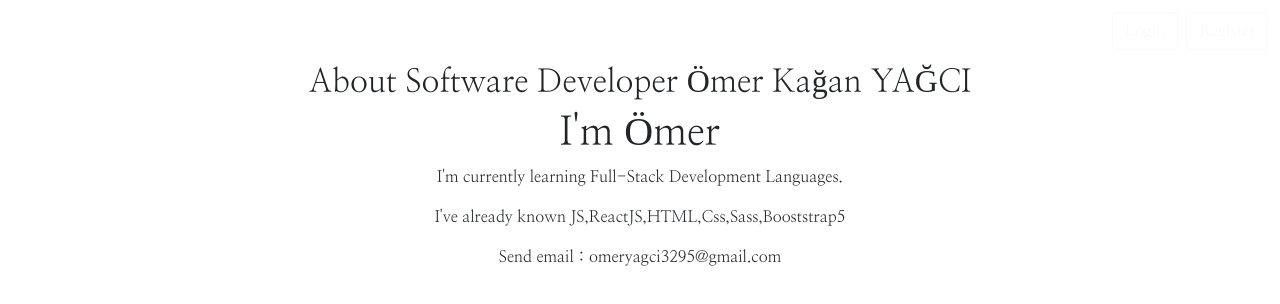
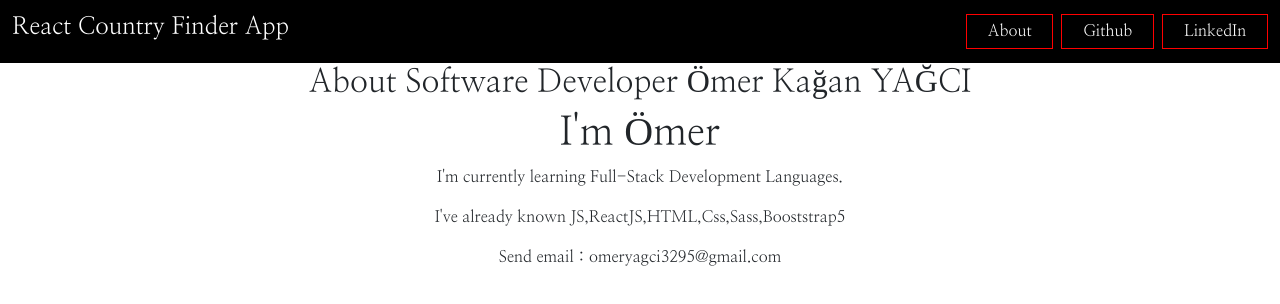
Before and after one commit to omer-yagci/countryRouterAppReact, a React (Create React App) app: page /about in a window 1280 px wide. Shown: the top 304 px of the page. Built offline with nearby package versions, Linux system fonts and the light colour scheme.

Commit message:
Added nav component and styled

```diff
--- a/src/App.css
+++ b/src/App.css
@@ -1,38 +1,3 @@
 .App {
   text-align: center;
 }
-
-.App-logo {
-  height: 40vmin;
-  pointer-events: none;
-}
-
-@media (prefers-reduced-motion: no-preference) {
-  .App-logo {
-    animation: App-logo-spin infinite 20s linear;
-  }
-}
-
-.App-header {
-  background-color: #282c34;
-  min-height: 100vh;
-  display: flex;
-  flex-direction: column;
-  align-items: center;
-  justify-content: center;
-  font-size: calc(10px + 2vmin);
-  color: white;
-}
-
-.App-link {
-  color: #61dafb;
-}
-
-@keyframes App-logo-spin {
-  from {
-    transform: rotate(0deg);
-  }
-  to {
-    transform: rotate(360deg);
-  }
-}
--- a/src/App.js
+++ b/src/App.js
@@ -1,15 +1,18 @@
 import { BrowserRouter, Routes, Route } from "react-router-dom";
 import Navbar from "./components/nav/Navbar";
 
+import About from "./pages/About";
+import Homepage from "./pages/Homepage";
 import "./App.css";
-import About from "./pages/About";
+
 function App() {
   return (
     <div className="App">
       <BrowserRouter>
         <Navbar />
         <Routes>
-          <Route path="about" element={<About />} />
+          <Route path="/" element={<Homepage />} />
+          <Route path="/about" element={<About />} />
         </Routes>
       </BrowserRouter>
     </div>
--- a/src/components/nav/navbar.jsx
+++ b/src/components/nav/navbar.jsx
@@ -1,6 +1,6 @@
 import React from "react";
 
-import { Link } from "react-router-dom";
+import { Link, NavLink } from "react-router-dom";
 
 const Navbar = () => {
   return (
@@ -8,12 +8,31 @@ const Navbar = () => {
       <nav className="navbar navbar-expand-lg ">
         <div className="container-fluid">
           <Link to="/" className="navbar-brand text-white">
-            <h4>React Movie App</h4>
+            <h4>React Country Finder App</h4>
           </Link>
-          <div className="d-flex text-white align-items-center ">
+          <div className="d-flex  align-items-center ">
             <>
-              <button className="ms-2 btn btn-outline-light">Login</button>
-              <button className="ms-2 btn btn-outline-light">Register</button>
+              <button className="ms-2 " type="button">
+                <NavLink to="/about">About</NavLink>
+              </button>
+              <button className="ms-2" type="button">
+                <a
+                  target="_blank"
+                  rel="noreferrer"
+                  href="https://github.com/omer-yagci"
+                >
+                  Github
+                </a>
+              </button>
+              <button className="ms-2" type="button">
+                <a
+                  target="_blank"
+                  rel="noreferrer"
+                  href="https://www.linkedin.com/in/omer-kagan-yagci/"
+                >
+                  LinkedIn
+                </a>
+              </button>
             </>
           </div>
         </div>
--- a/src/index.css
+++ b/src/index.css
@@ -6,3 +6,23 @@
   box-sizing: border-box;
   font-family: "Nanum Myeongjo", serif;
 }
+
+.navbar {
+  background-color: black;
+}
+
+button {
+  padding: 0.3rem;
+  background-color: transparent;
+  border: 0.08rem solid red;
+  border-radius: 1rem1;
+}
+button a {
+  text-decoration: none;
+  color: white;
+  padding: 1rem;
+}
+button a:hover {
+  outline: none;
+  color: white;
+}
--- a/src/pages/Homepage.jsx
+++ b/src/pages/Homepage.jsx
@@ -0,0 +1,7 @@
+import React from "react";
+
+const Homepage = () => {
+  return <div>Homepage</div>;
+};
+
+export default Homepage;
```
